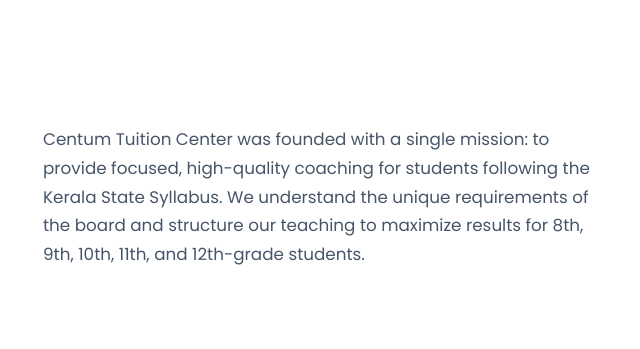
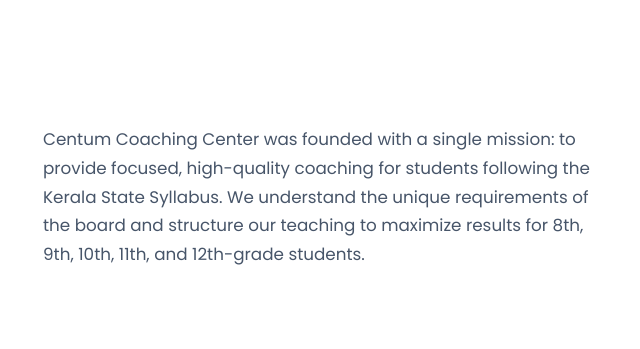
Before and after one commit to krishnadev06/centum-test-, a plain HTML site: page index.html in a window 1280 px wide. Shown: the part 980-1329 px from the top of the page, 17-657 px from the left. Drawn offline with Linux system fonts and the light colour scheme.

Commit message:
index.html

```diff
--- a/index.html
+++ b/index.html
@@ -1296,7 +1296,7 @@ html[data-theme='dark'] .modal-close-btn {
 
             <div class="about-grid">
                 <div class="about-text animate-on-scroll fade-in-left">
-                    <p>Centum Tuition Center was founded with a single mission: to provide focused, high-quality coaching for students following the Kerala State Syllabus. We understand the unique requirements of the board and structure our teaching to maximize results for 8th, 9th, 10th, 11th, and 12th-grade students.</p>
+                    <p>Centum Coaching Center was founded with a single mission: to provide focused, high-quality coaching for students following the Kerala State Syllabus. We understand the unique requirements of the board and structure our teaching to maximize results for 8th, 9th, 10th, 11th, and 12th-grade students.</p>
                 </div>
                 <div class="about-image animate-on-scroll fade-in-right delay-1">
                     <img src="https://lh3.googleusercontent.com/gps-cs-s/AG0ilSyoYBs0fLSNg7YJwdU9d0sdfh1i6rfJAdpemBEeCIGeRyrw4ehT1T0OKBR8ZJtf4ktEhZS4vJZiPFbhwUnnk9duZGfEj6lLokTfiDQJ1vd6lTqTVE0GRiQGpAW9Ts7tgDnXM0v4=s1360-w1360-h1020-rw" alt="Student Achiever with Trophy">
```
